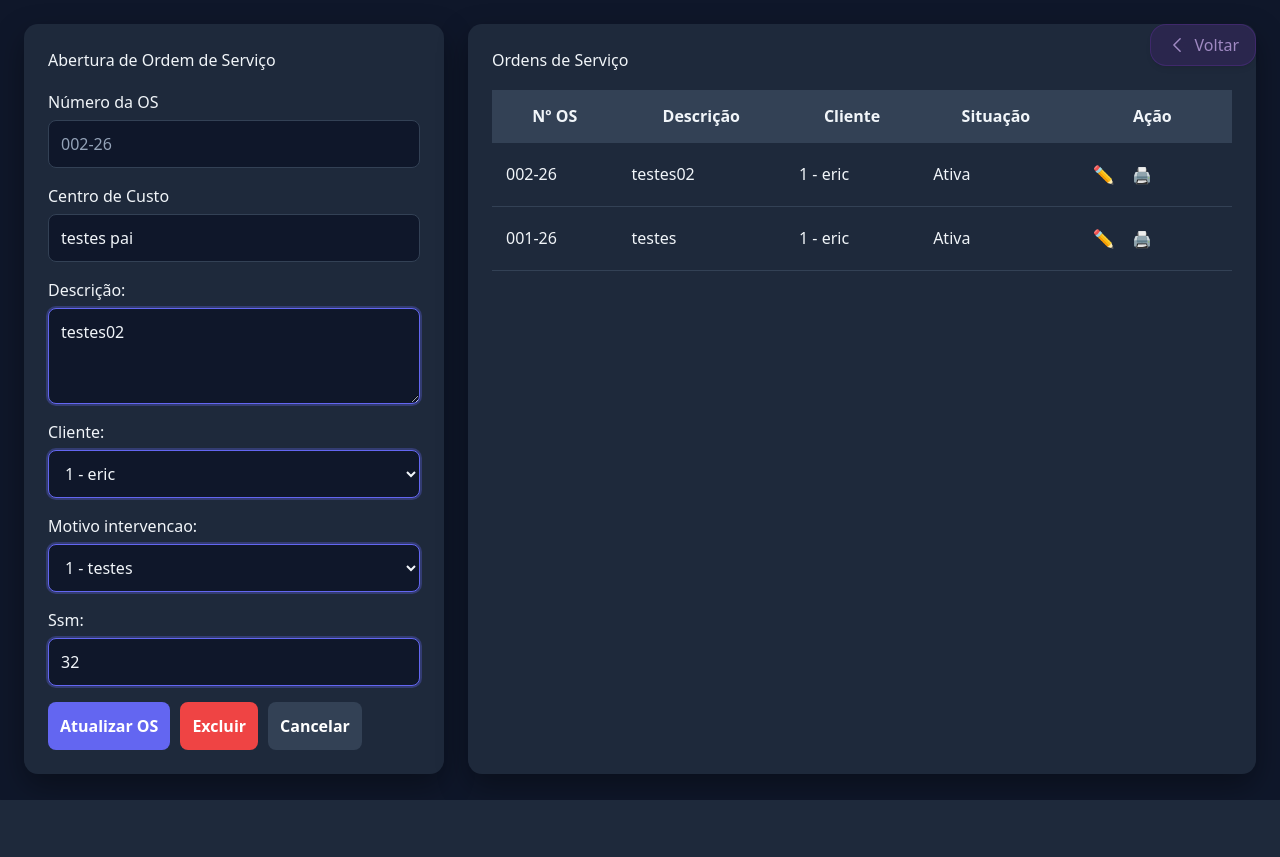
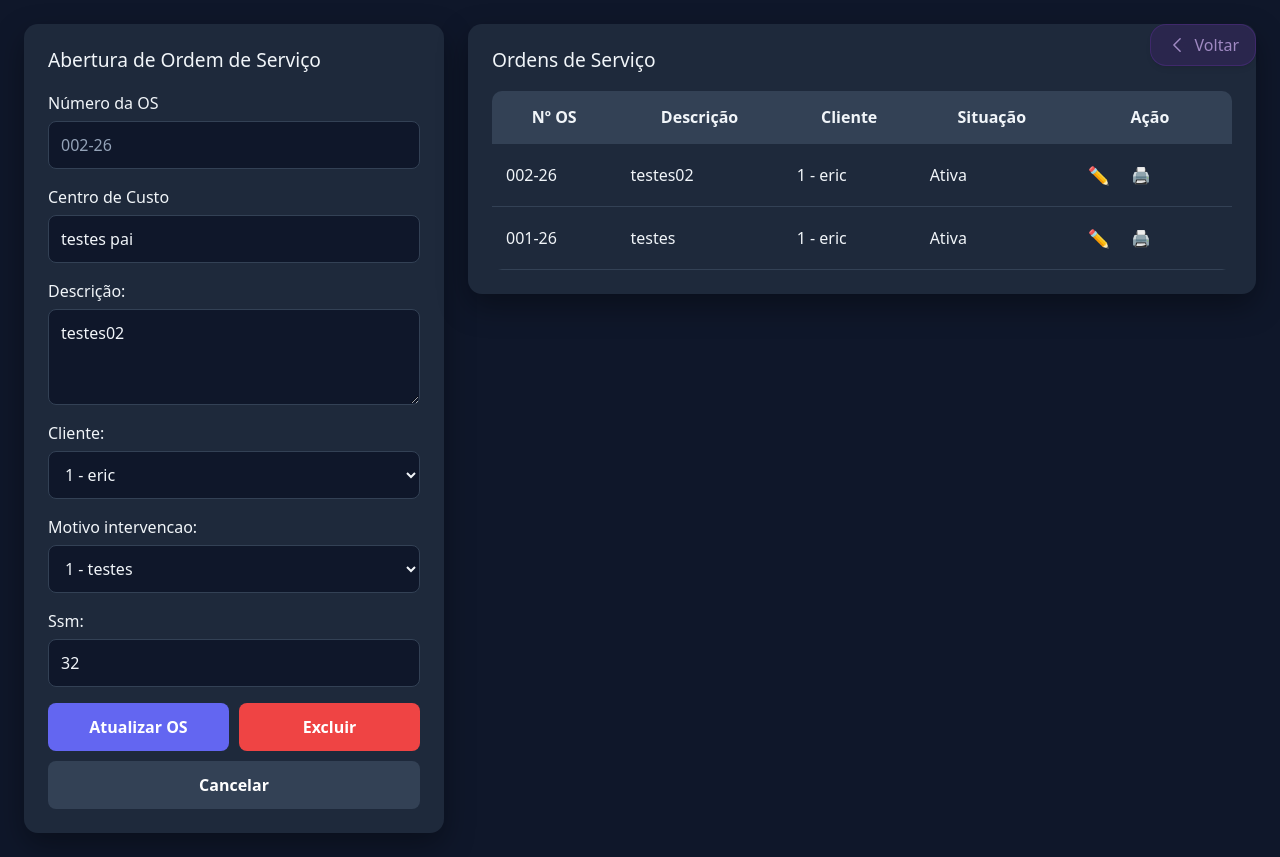
Before and after one commit to EricMoschen/gestor_os, a Django app: page /abertura_os/editar/2/ in a window 1280 px wide. Before the commit the page ends 800 px from the top, so only its background shows below. Run offline with Django 5.2, Linux system fonts and the light colour scheme; data comes from the database, SQL or seed files in the repository; parts of the project's set-up code (start-up, migrations or seed data) failed here and were passed over; some libraries are stand-ins or nearby versions.

Commit message:
atualização layout

```diff
--- a/abertura_os/static/css/abertura_os.css
+++ b/abertura_os/static/css/abertura_os.css
@@ -41,10 +41,10 @@ body {
     max-width: 1600px;
     margin: auto;
     padding: 24px;
-
     display: grid;
     grid-template-columns: 420px 1fr;
     gap: 24px;
+    align-items: start;
 }
 
 /* =====================================
@@ -56,13 +56,19 @@ body {
     border-radius: var(--radius);
     padding: 24px;
     box-shadow: 0 12px 30px rgba(0,0,0,0.35);
-
     display: flex;
     flex-direction: column;
+    min-width: 0;
 }
 
 .card__header {
     margin-bottom: 18px;
+}
+
+.card__header h2 {
+    margin: 0;
+    font-size: 1.2rem;
+    line-height: 1.3;
 }
 
 /* =====================================
@@ -121,8 +127,8 @@ select,
 input:focus,
 textarea:focus,
 select:focus,
-.form-control {
-
+.form-control:focus,
+.dropdown__selected:focus {
     outline: none;
     border-color: var(--primary);
     box-shadow: 0 0 0 2px rgba(99,102,241,0.3);
@@ -178,6 +184,11 @@ select:focus,
     flex-wrap: wrap;
 }
 
+
+.form__actions .btn {
+    flex: 1 1 160px;
+}
+
 /* =====================================
    DROPDOWN
 ===================================== */
@@ -226,6 +237,7 @@ select:focus,
 
 .table-wrapper {
     overflow: auto;
+    border-radius: 10px;
 }
 
 .table {
@@ -251,6 +263,8 @@ select:focus,
 
 .table__actions{
     white-space: nowrap;
+    display: flex;
+    gap: 8px;
 }
 
 .table__actions a {
@@ -288,6 +302,10 @@ input[readonly] {
         grid-template-columns: 1fr;
     }
 
+    .card--table{
+        overflow: hidden;
+    }
+
 }
 
 @media (max-width: 600px) {
```
